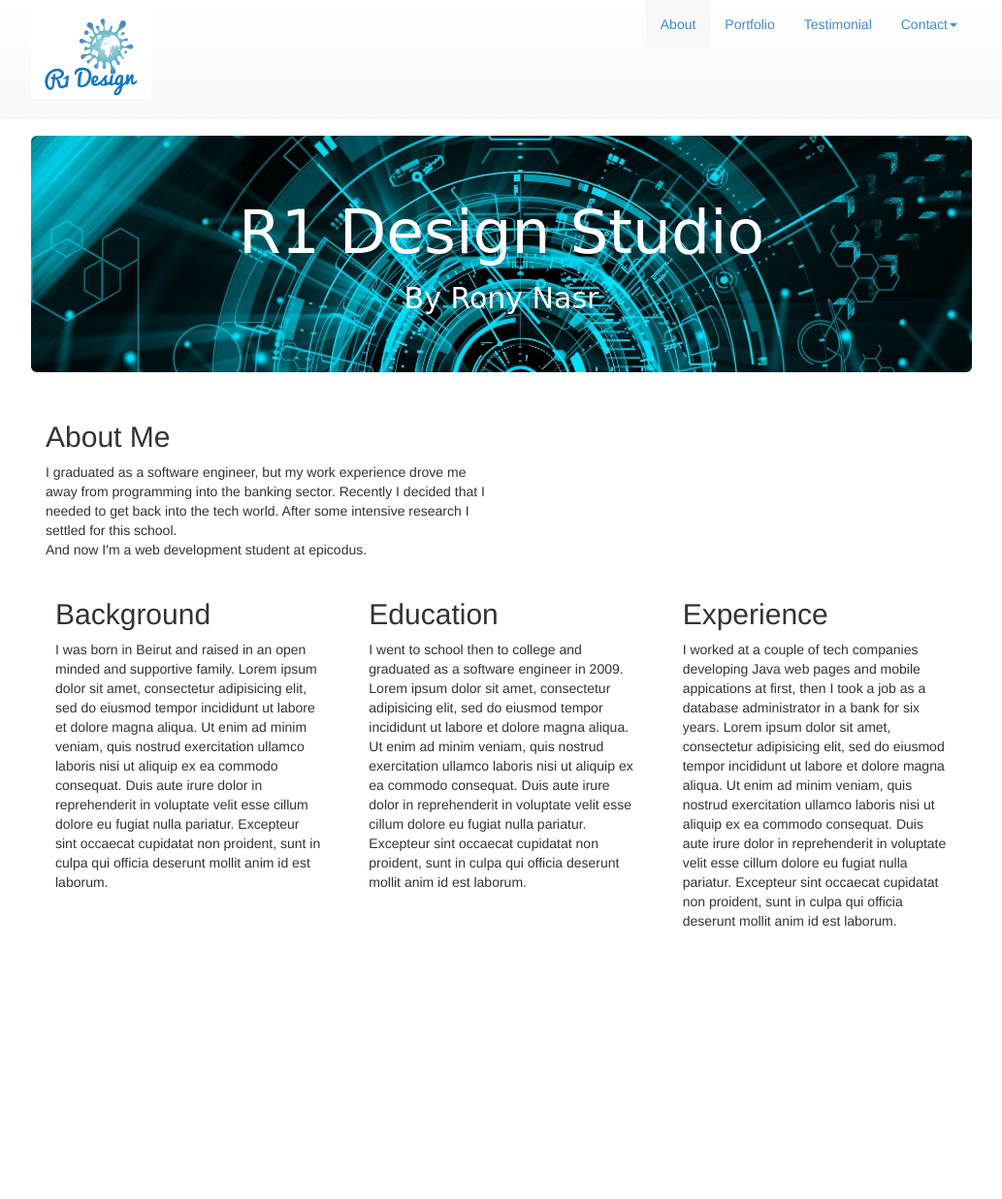
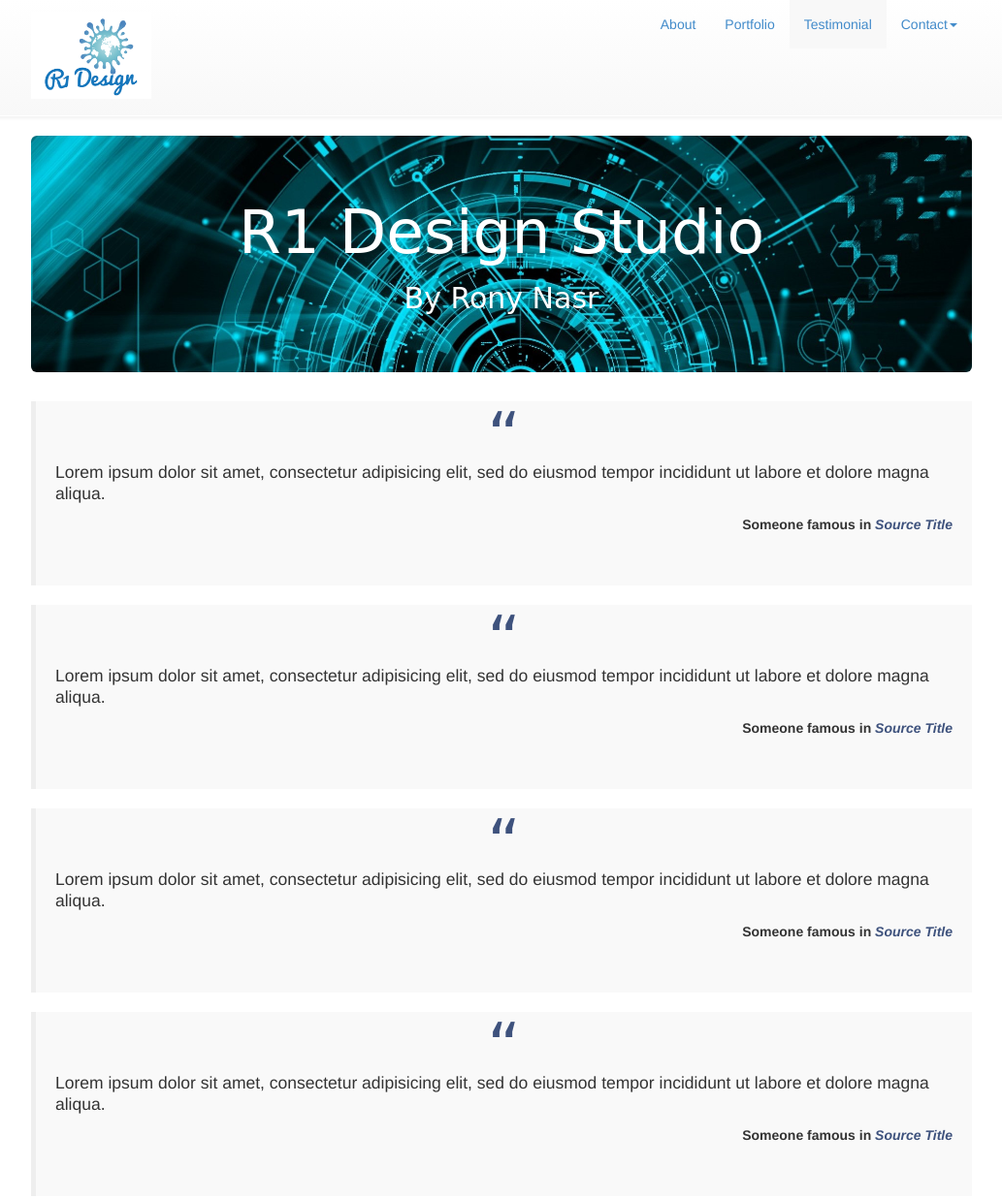
Before and after one commit to RonyNasr/portfolio, a plain HTML site: page Pages/testimonial.html in a window 1280 px wide. Shown: the whole page at 97% size, without its empty margins (123-1156 px from the left). Before the commit the page ends 960 px from the top, so only its background shows below. Drawn offline with nearby package versions, Linux system fonts and the light colour scheme; files whose address does not match are found by name.

Commit message:
it will show the testimonial page with sample quotes

```diff
--- a/Pages/testimonial.html
+++ b/Pages/testimonial.html
@@ -1,11 +1,11 @@
 <!DOCTYPE html>
 <html>
   <head>
-    <title>Portfolio</title>
+    <title>R1 Design</title>
     <meta name="viewport" content="width=device-width, initial-scale=1.0">
-    <link href="css/bootstrap.min.css" rel="stylesheet" media="screen">
-    <link href="css/bootstrap-theme.min.css" rel="stylesheet" media="screen">
-    <link href="css/my-styles.css" rel="stylesheet" media="screen">
+    <link href="../css/bootstrap.min.css" rel="stylesheet" media="screen">
+    <link href="../css/bootstrap-theme.min.css" rel="stylesheet" media="screen">
+    <link href="../css/my-styles.css" rel="stylesheet" media="screen">
   </head>
   <body>
     <div class="navbar navbar-fixed-top">
@@ -18,9 +18,9 @@
         <a class="main-logo pull-left" href="#">R1 Design Studio</a>
         <div class="collapse navbar-collapse">
           <ul class="nav navbar-nav navbar-right">
-            <li class="active"><a href="#">About</a></li>
-            <li><a href="#">Portfolio</a></li>
-            <li><a href="#">Testimonial</a></li>
+            <li ><a href="../index.html">About</a></li>
+            <li><a href="portfolio.html">Portfolio</a></li>
+            <li class="active"><a href="#">Testimonial</a></li>
             <li class="dropdown">
               <a data-toggle="dropdown" data-target="#">Contact<b class="caret"></b></a>
               <ul class="dropdown-menu">
@@ -33,56 +33,45 @@
         </div>
       </div>
     </div>
+
     <div class="container">
       <div  class="jumbotron">
         <h1>R1 Design Studio</h1>
         <h2><a class="header" href="#">By Rony Nasr</a></h2>
       </div>
 
-   <div class="container">
+  <div class="container">
     <div class="row">
 
-    <div class="col-md-6">
-      <h2>About Me</h2>
-      <p>
-        I graduated as a software engineer, but my work experience drove me away
-        from programming into the banking sector.
-        Recently I decided that I needed to get back into the tech world.
-        After some intensive research I settled for this school.<br>
-        And now I'm a web development student at epicodus.
-      </p>
+      <blockquote class="quote">
+        <p>Lorem ipsum dolor sit amet, consectetur adipisicing elit, sed do eiusmod tempor incididunt ut labore et dolore magna aliqua. </p>
+        <footer class="tex-right">Someone famous in <cite title="Source Title">Source Title</cite></footer>
+      </blockquote>
     </div>
-    <div class="col-md-6">
-      <img class="img img-circle" src="img/me.jpg" alt="" />
+    <div class="row">
+
+      <blockquote class="quote">
+        <p>Lorem ipsum dolor sit amet, consectetur adipisicing elit, sed do eiusmod tempor incididunt ut labore et dolore magna aliqua. </p>
+        <footer class="tex-right">Someone famous in <cite title="Source Title">Source Title</cite></footer>
+      </blockquote>
+    </div>
+    <div class="row">
+
+      <blockquote class="quote">
+        <p>Lorem ipsum dolor sit amet, consectetur adipisicing elit, sed do eiusmod tempor incididunt ut labore et dolore magna aliqua. </p>
+        <footer class="tex-right">Someone famous in <cite title="Source Title">Source Title</cite></footer>
+      </blockquote>
+    </div>
+    <div class="row">
+
+      <blockquote class="quote">
+        <p>Lorem ipsum dolor sit amet, consectetur adipisicing elit, sed do eiusmod tempor incididunt ut labore et dolore magna aliqua. </p>
+        <footer class="tex-right">Someone famous in <cite title="Source Title">Source Title</cite></footer>
+      </blockquote>
     </div>
   </div>
-  <div class="row">
-    <div class="col-md-4">
-    <h2>Background</h2>
-    <p>
-      I was born in Beirut and raised in an open minded and supportive family.
-      Lorem ipsum dolor sit amet, consectetur adipisicing elit, sed do eiusmod tempor incididunt ut labore et dolore magna aliqua. Ut enim ad minim veniam, quis nostrud exercitation ullamco laboris nisi ut aliquip ex ea commodo consequat. Duis aute irure dolor in reprehenderit in voluptate velit esse cillum dolore eu fugiat nulla pariatur. Excepteur sint occaecat cupidatat non proident, sunt in culpa qui officia deserunt mollit anim id est laborum.
-    </p>
-    </div>
-    <div class="col-md-4">
-    <h2>Education</h2>
-    <p>
-      I went to school then to college and graduated as a software engineer in 2009.
-      Lorem ipsum dolor sit amet, consectetur adipisicing elit, sed do eiusmod tempor incididunt ut labore et dolore magna aliqua. Ut enim ad minim veniam, quis nostrud exercitation ullamco laboris nisi ut aliquip ex ea commodo consequat. Duis aute irure dolor in reprehenderit in voluptate velit esse cillum dolore eu fugiat nulla pariatur. Excepteur sint occaecat cupidatat non proident, sunt in culpa qui officia deserunt mollit anim id est laborum.
-    </p>
-    </div>
-    <div class="col-md-4">
-    <h2>Experience</h2>
-    <p>
-      I worked at a couple of tech companies developing Java web pages and mobile appications at first,
-      then I took a job as a database administrator in a bank for six years.
-      Lorem ipsum dolor sit amet, consectetur adipisicing elit, sed do eiusmod tempor incididunt ut labore et dolore magna aliqua. Ut enim ad minim veniam, quis nostrud exercitation ullamco laboris nisi ut aliquip ex ea commodo consequat. Duis aute irure dolor in reprehenderit in voluptate velit esse cillum dolore eu fugiat nulla pariatur. Excepteur sint occaecat cupidatat non proident, sunt in culpa qui officia deserunt mollit anim id est laborum.
-    </p>
-    </div>
-</div>
-</div>
     <script src="http://code.jquery.com/jquery.js"></script>
-    <script src="js/bootstrap.min.js"></script>
+    <script src="../js/bootstrap.min.js"></script>
 
     </div>
   </body>
--- a/css/my-styles.css
+++ b/css/my-styles.css
@@ -57,16 +57,42 @@ body {
 .col-md-4{
 height: 300px;
 border: 10px solid white;
-
 }
 
 .col-md-4 img{
 	height: 100px;
 	vertical-align: middle;
 	margin: 70px;
+}
+ .quote{
+	 background-color: #F9F9F9;
+	 height: 190px;
+	 width: 100%;
+	 /*padding: 32px 60px 32px 60px;*/
+ }
+
+ blockquote:before {
+     position: relative;
+     content: "\201C";
+     display: block;
+     width: 100%;
+		 line-height: .8;
+     text-align: center;
+		 font-size: 66px;
+		 font-family: cursive;
+		 color: #3E527D;
+ }
+footer{
+	text-align: right;
+	font-weight: bold;
+}
+
+cite{
+	color: #3E527D;
+	font-style: italic;
+}
 
 
-}
 /* Glyphicons
 ================================ */
 
```
Also changed, not shown: Pages/portfolio.html (+3 -3 lines), index.html (+6 -9 lines).
